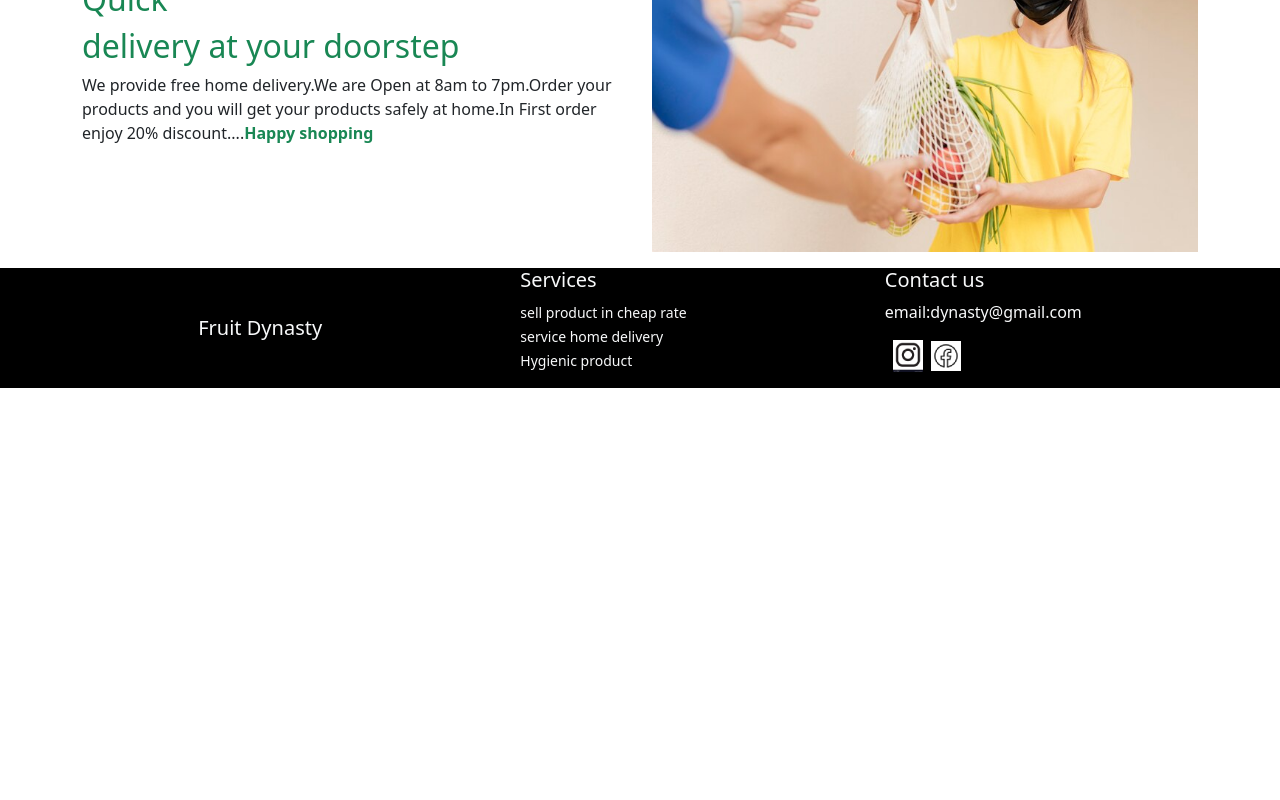
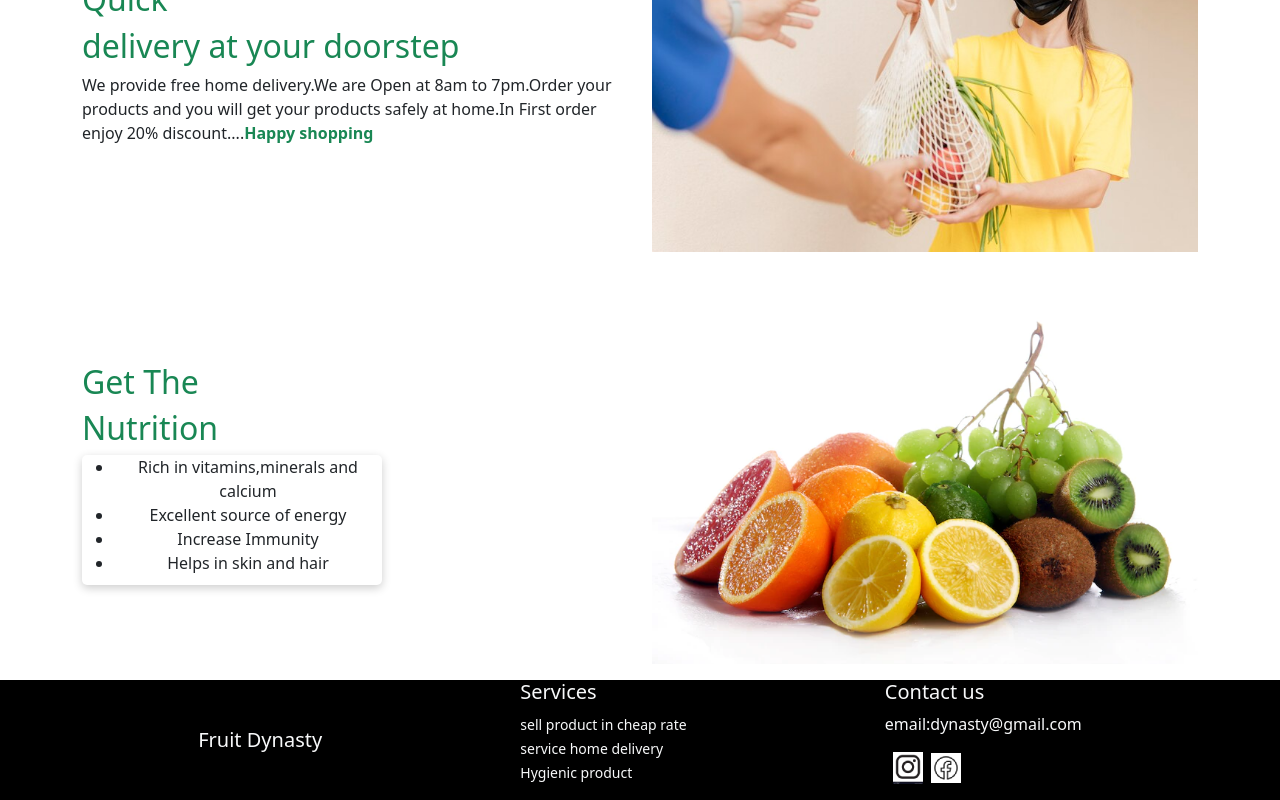
Before and after one commit to Eshshatabdi/fruits-dinesty-client-side, a React (Create React App) app: page / in a window 1280 px wide. Shown: the part 759-1559 px from the top of the page. Before the commit the page ends 1147 px from the top, so only its background shows below. Built offline with nearby package versions, Linux system fonts and the light colour scheme; no server answers.

Commit message:
home set

```diff
--- a/src/Components/Home/Home/Home.js
+++ b/src/Components/Home/Home/Home.js
@@ -1,4 +1,5 @@
 import React from 'react';
+import Nutrition from '../../Nutrition/Nutrition';
 import Banner from '../Banner/Banner';
 import FoodDeliverSection from '../FoodDeliverSection/FoodDeliverSection';
 import Items from '../Items/Items';
@@ -9,6 +10,7 @@ const Home = () => {
             <Banner></Banner>
             <Items></Items>
             <FoodDeliverSection></FoodDeliverSection>
+            <Nutrition></Nutrition>
 
         </div>
     );
--- /dev/null
+++ b/src/Components/Nutrition/Nutrition.js
@@ -0,0 +1,30 @@
+import React from 'react';
+import image from '../../images/image.webp'
+
+const Nutrition = () => {
+    return (
+        <div className='container mt-5'>
+            <div className="row justify-content-center align-items-center  ">
+                <div className="col-md-6 ">
+                    <h2 className='text-success'>Get The</h2>
+                    <h2 className='text-success '>Nutrition</h2>
+                    <ul className="item ">
+                        <li>Rich in vitamins,minerals and calcium</li>
+                        <li>Excellent source of energy</li>
+                        <li>Increase Immunity</li>
+                        <li>Helps in skin and hair</li>
+
+                    </ul>
+
+                </div>
+                <div className="col-md-6">
+                    <img className='w-100' src={image} alt="" />
+
+                </div>
+            </div>
+
+        </div>
+    );
+};
+
+export default Nutrition;
```
Also changed, not shown: src/images/image.webp (added).
